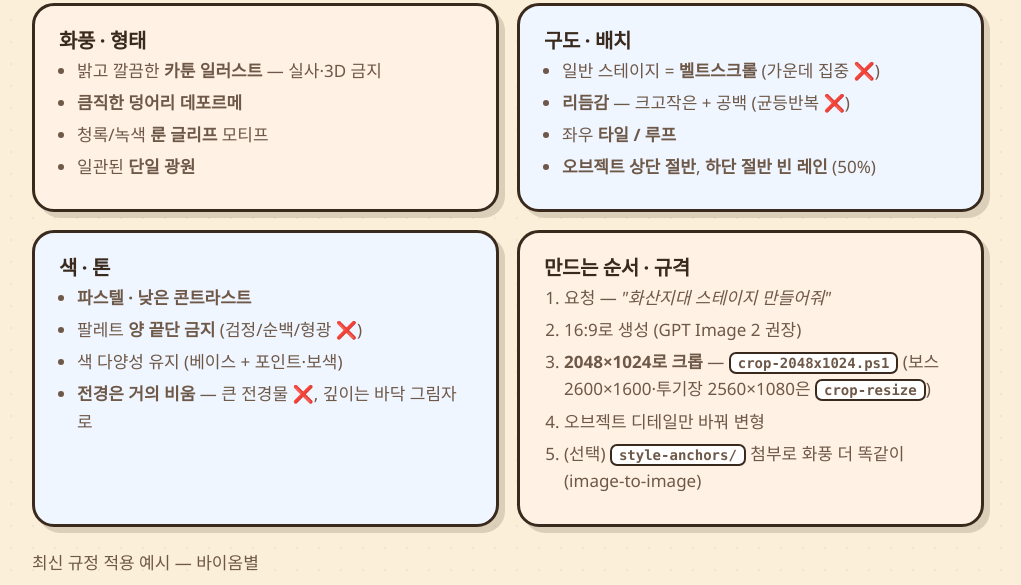
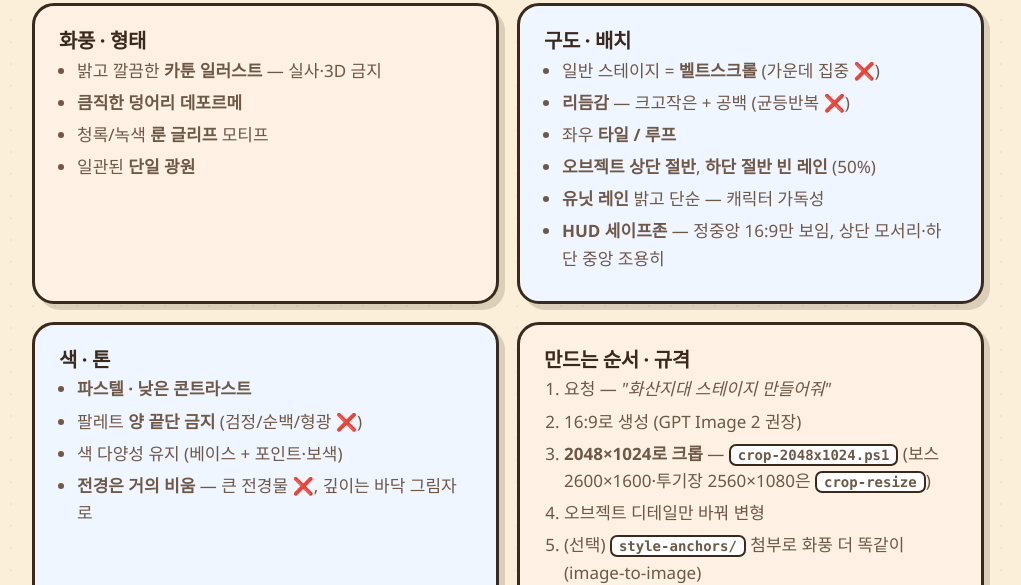
Before and after one commit to sangdeoklee84/chrono-kingdom-gen2, a plain HTML site: page stage/index.html in a window 1280 px wide. Shown: the part 4765-5350 px from the top of the page, without its empty margins (132-1153 px from the left). Drawn offline with Linux system fonts and the light colour scheme.

Commit message:
온보딩 stage: 유닛 레인 가독성 + HUD 세이프존(정중앙 16:9) 보완

```diff
--- a/stage/index.html
+++ b/stage/index.html
@@ -387,6 +387,8 @@ OPENAI_API_KEY=본인_키</pre>
           <li><b>리듬감</b> — 크고작은 + 공백 (균등반복 ❌)</li>
           <li>좌우 <b>타일 / 루프</b></li>
           <li><b>오브젝트 상단 절반</b>, <b>하단 절반 빈 레인</b> (50%)</li>
+          <li><b>유닛 레인</b> 밝고 단순 — 캐릭터 가독성</li>
+          <li><b>HUD 세이프존</b> — 정중앙 16:9만 보임, 상단 모서리·하단 중앙 조용히</li>
         </ul>
       </div>
     </div>
```
